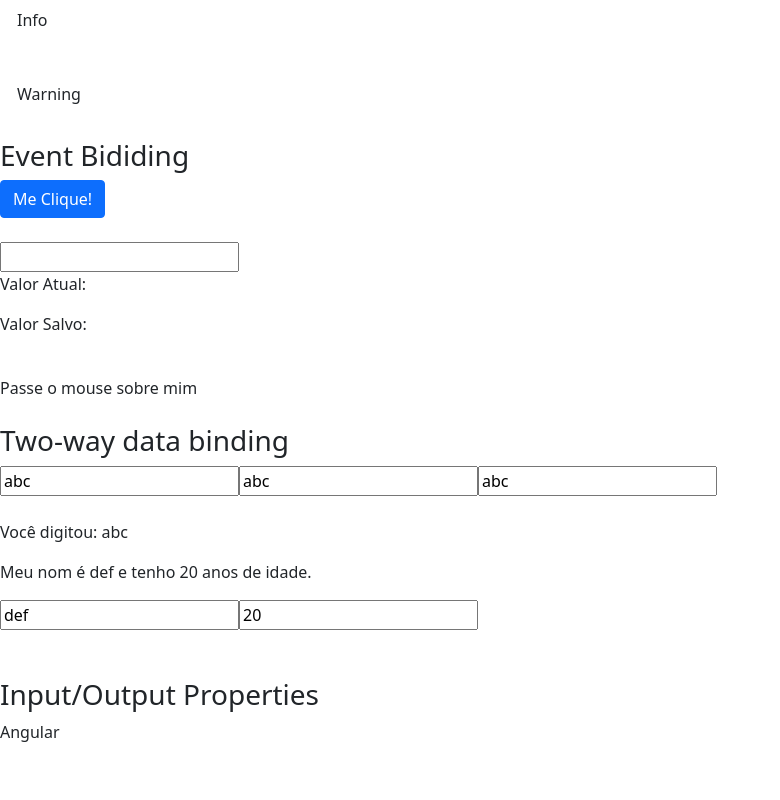
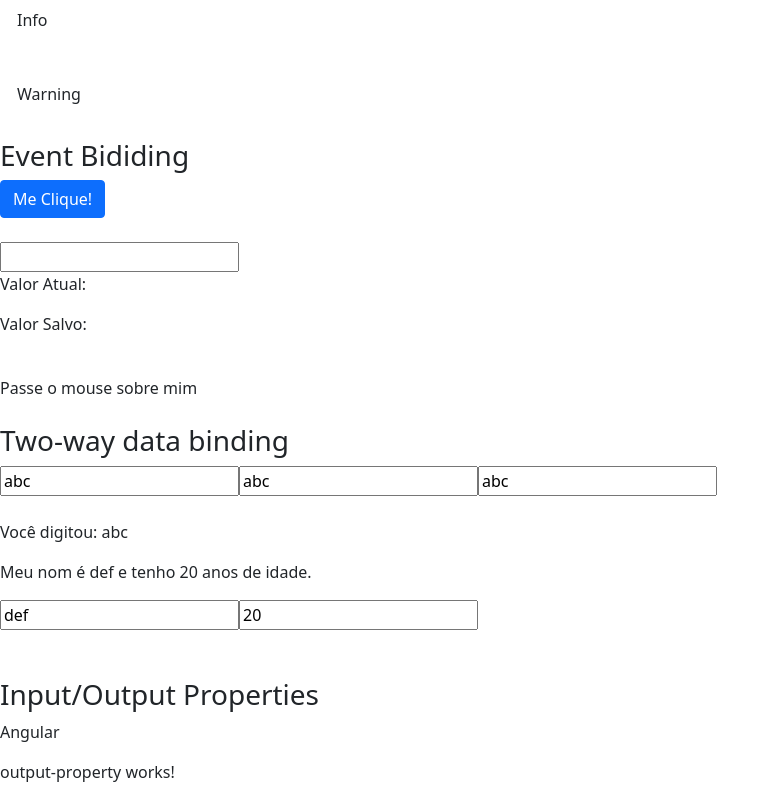
Before and after one commit to mbmauriciojr/estudos-angular, an Angular app in the folder data-binding/: page / in a window 1280 px wide. Shown: the part 792-1592 px from the top of the page, without its empty margins (0-780 px from the left). Before the commit the page ends 1552 px from the top, so only its background shows below. Built offline with nearby package versions, Linux system fonts and the light colour scheme.

Commit message:
Feat: Linkado o novo componente ao template geral

```diff
--- a/data-binding/src/app/data-binding/data-binding.component.html
+++ b/data-binding/src/app/data-binding/data-binding.component.html
@@ -154,6 +154,8 @@
 
     <app-curso [nome]="nomeDoCurso"></app-curso>
 
+    <contador></contador>
+
   </article>
 
 </section>
--- a/data-binding/src/app/output-property/output-property.component.ts
+++ b/data-binding/src/app/output-property/output-property.component.ts
@@ -1,7 +1,7 @@
 import { Component, OnInit } from '@angular/core';
 
 @Component({
-  selector: 'app-output-property',
+  selector: 'contador',
   templateUrl: './output-property.component.html',
   styleUrls: ['./output-property.component.css']
 })
```
